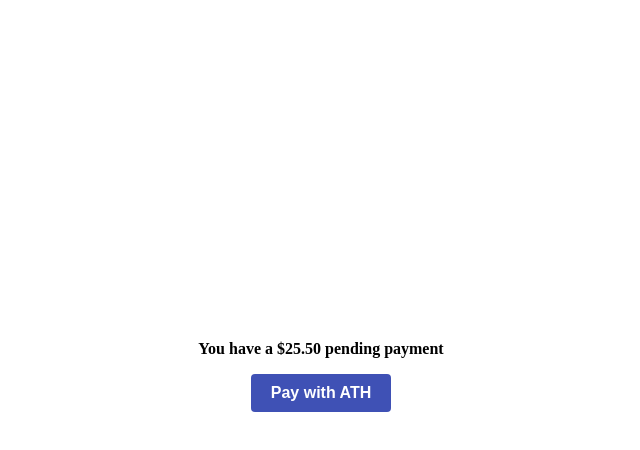
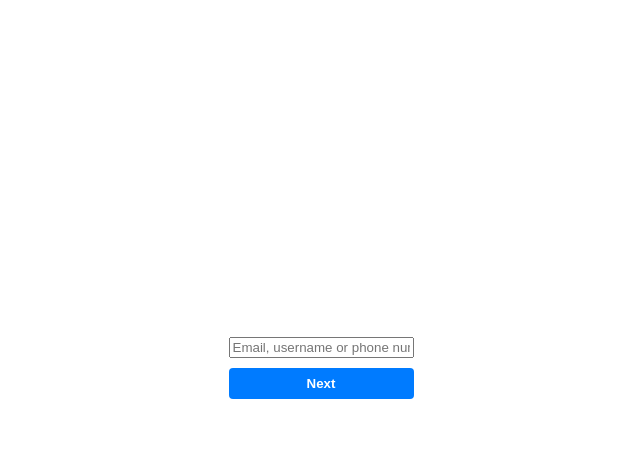
Before and after one commit to enriquepalaciosv/ath-js-simulator, a website built with webpack: page index.html in a window 1280 px wide. Both pictures are taken after a click on the button "Pay with ATH". Shown: the whole page, without its empty margins (319-959 px from the left). Built offline with nearby package versions, Linux system fonts and the light colour scheme.

Commit message:
Create basic form

```diff
--- a/index.html
+++ b/index.html
@@ -14,7 +14,7 @@
       height: 90vh;
     }
 
-    #payment-label {
+    #ATHMovil_Payent_Label {
       margin: 16px 0px;
       font-weight: bold;
     }
@@ -23,14 +23,14 @@
 
 <body>
 
-  <div id="payment-label">
+  <div id="ATHMovil_Payent_Label">
     You have a $25.50 pending payment
   </div>
   <div id="ATHMovil_Checkout_Button_payment_sandbox"></div>
   <div id="ATHMovil_Submit_Form"></div>
-  <div id="ATHMovil_Submit_Button"></div>
 
   <script src="./dist/simulator.js"></script>
+
   <script type="text/javascript">
     const ATHM_Checkout = {
       env: 'sandbox',
--- a/src/simulator.ts
+++ b/src/simulator.ts
@@ -2,6 +2,11 @@
 declare const authorizationATHM: () => void;
 declare const cancelATHM: () => void;
 declare const expiredATHM: () => void;
+
+const ATH_API_URL = "https://ath-simulator.acima.com";
+const BUTTON_CONTAINER_ID = "ATHMovil_Checkout_Button_payment_sandbox";
+const LABEL_ID = "ATHMovil_Payent_Label";
+const FORM_ID = "ATHMovil_Submit_Form";
 
 const authorization = async () => {
   // TODO: call /pay/ABCDEF12/status
@@ -72,17 +77,57 @@
   }
 }
 
+function removeElement(containerId: string) {
+  var elementToRemove = document.getElementById(containerId);
+  if (elementToRemove) {
+    elementToRemove.parentNode?.removeChild(elementToRemove);
+  }
+}
+
+function createSubmitForm(
+  containerId: string,
+  clickHandler: (athUsername: string) => void
+) {
+  var container = document.getElementById(containerId) as HTMLElement;
+
+  container.style.display = "flex";
+  container.style.flexDirection = "column";
+
+  var inputElement = document.createElement("input");
+  inputElement.type = "text";
+  inputElement.placeholder = "Email, username or phone number";
+  inputElement.style.marginBottom = "10px";
+
+  var buttonElement = document.createElement("button");
+  buttonElement.textContent = "Next";
+  buttonElement.style.cursor = "pointer";
+  buttonElement.style.padding = "8px 16px";
+  buttonElement.style.border = "none";
+  buttonElement.style.backgroundColor = "#007bff";
+  buttonElement.style.color = "#fff";
+  buttonElement.style.fontWeight = "bold";
+  buttonElement.style.borderRadius = "4px";
+  buttonElement.addEventListener("click", function () {
+    var inputValue = inputElement.value;
+    clickHandler(inputValue);
+  });
+
+  container?.appendChild(inputElement);
+  container?.appendChild(buttonElement);
+}
+
 (function () {
-  const BUTTON_CONTAINER_ID = "ATHMovil_Checkout_Button_payment_sandbox";
+  function init() {
+    function submit(athUsername: string) {
+      trackClick("Form submit", athUsername);
+      // /pay/ABCDEF12/event - POST
+    }
 
-  function init() {
     function showSubmitionForm() {
       trackClick("ATH button");
-      // TODO: show submition form
-    }
-
-    function submit(athUsername: string) {
-      trackClick("Form submit", athUsername);
+      removeElement(BUTTON_CONTAINER_ID);
+      removeElement(LABEL_ID);
+      createSubmitForm(FORM_ID, submit);
     }
 
     createButton(BUTTON_CONTAINER_ID, showSubmitionForm);
```
